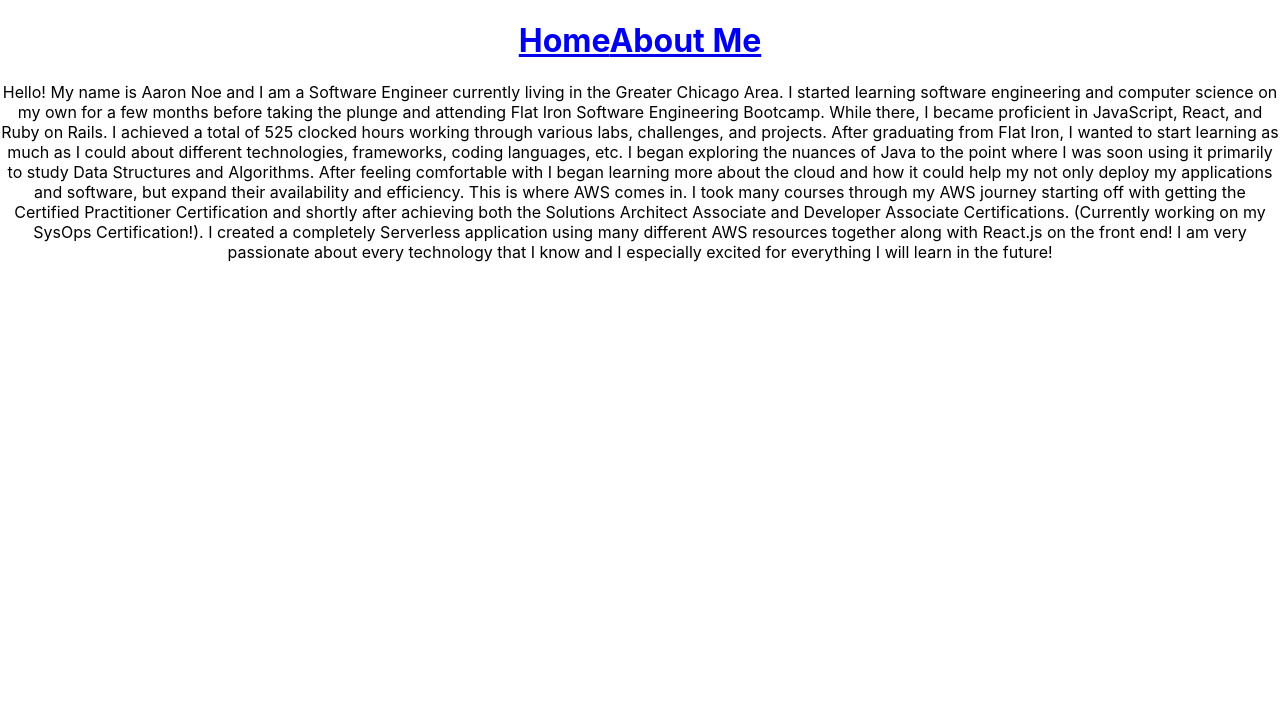
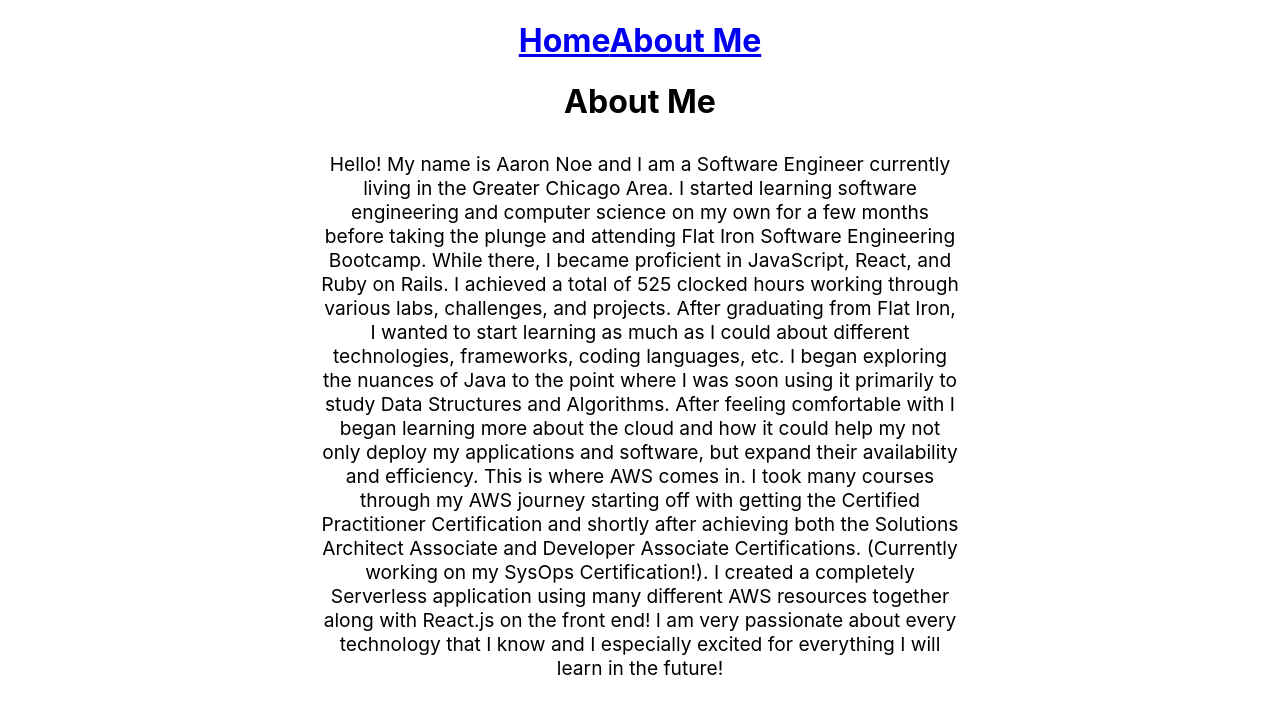
Before and after one commit to aarminoe/personal-site, a React (Create React App) app: page /about-me in a window 1280 px wide. Shown: the top 714 px of the page. Built offline with nearby package versions, Linux system fonts and the light colour scheme.

Commit message:
images implemented in home component

```diff
--- a/src/AboutMe.js
+++ b/src/AboutMe.js
@@ -2,10 +2,15 @@
 
 function AboutMe() {
     return (
-        <div className="about-me-paragraph">
-            Hello! My name is Aaron Noe and I am a Software Engineer currently living in the Greater Chicago Area. I started learning software engineering and computer science on my own for a few months before taking the plunge and attending Flat Iron Software Engineering Bootcamp. While there, I became proficient in JavaScript, React, and Ruby on Rails.
-            I achieved a total of 525 clocked hours working through various labs, challenges, and projects. After graduating from Flat Iron, I wanted to start learning as much as I could about different technologies, frameworks, coding languages, etc. I began exploring the nuances of Java to the point where I was soon using it primarily to study Data Structures and Algorithms. After feeling comfortable with I began learning more about the cloud and how it could help my not only deploy my applications and software, but expand their availability and efficiency. This is where AWS comes in. I took many courses through my AWS journey starting off with getting the Certified Practitioner Certification and shortly after achieving both the Solutions Architect Associate and Developer Associate Certifications. (Currently working on my SysOps Certification!). I created a completely Serverless application using many different AWS resources together along with React.js on the front end! I am very passionate about every technology that I know and I especially excited for everything I will learn in the future!
+        <div>
+            <h1 className="about-me-header">
+                About Me
+            </h1>
+            <div className="about-me-paragraph">
+                Hello! My name is Aaron Noe and I am a Software Engineer currently living in the Greater Chicago Area. I started learning software engineering and computer science on my own for a few months before taking the plunge and attending Flat Iron Software Engineering Bootcamp. While there, I became proficient in JavaScript, React, and Ruby on Rails. I achieved a total of 525 clocked hours working through various labs, challenges, and projects. After graduating from Flat Iron, I wanted to start learning as much as I could about different technologies, frameworks, coding languages, etc. I began exploring the nuances of Java to the point where I was soon using it primarily to study Data Structures and Algorithms. After feeling comfortable with I began learning more about the cloud and how it could help my not only deploy my applications and software, but expand their availability and efficiency. This is where AWS comes in. I took many courses through my AWS journey starting off with getting the Certified Practitioner Certification and shortly after achieving both the Solutions Architect Associate and Developer Associate Certifications. (Currently working on my SysOps Certification!). I created a completely Serverless application using many different AWS resources together along with React.js on the front end! I am very passionate about every technology that I know and I especially excited for everything I will learn in the future!
+            </div>
         </div>
+
     )
 }
 
--- a/src/App.css
+++ b/src/App.css
@@ -37,6 +37,10 @@
   }
 }
 
-.navbar {
-
+.about-me-paragraph {
+  font-size: larger;
+  margin-left: auto;
+  margin-right: auto;
+  width: 50%;
+  padding: 10px;
 }
--- a/src/Home.js
+++ b/src/Home.js
@@ -10,6 +10,11 @@
                 <h2>
 
                 </h2>
+                <div>
+                    <img src="https://aaron-noe-personal-site.s3.amazonaws.com/aws-certified-solutions-architect-associate.png"/>
+                    <img src="https://aaron-noe-personal-site.s3.amazonaws.com/aws-certified-developer-associate+(1).png"/>
+                    <img src="https://aaron-noe-personal-site.s3.amazonaws.com/aws-certified-cloud-practitioner+(1).png"/>
+                </div>
             </div>
         </div>
     )
```
